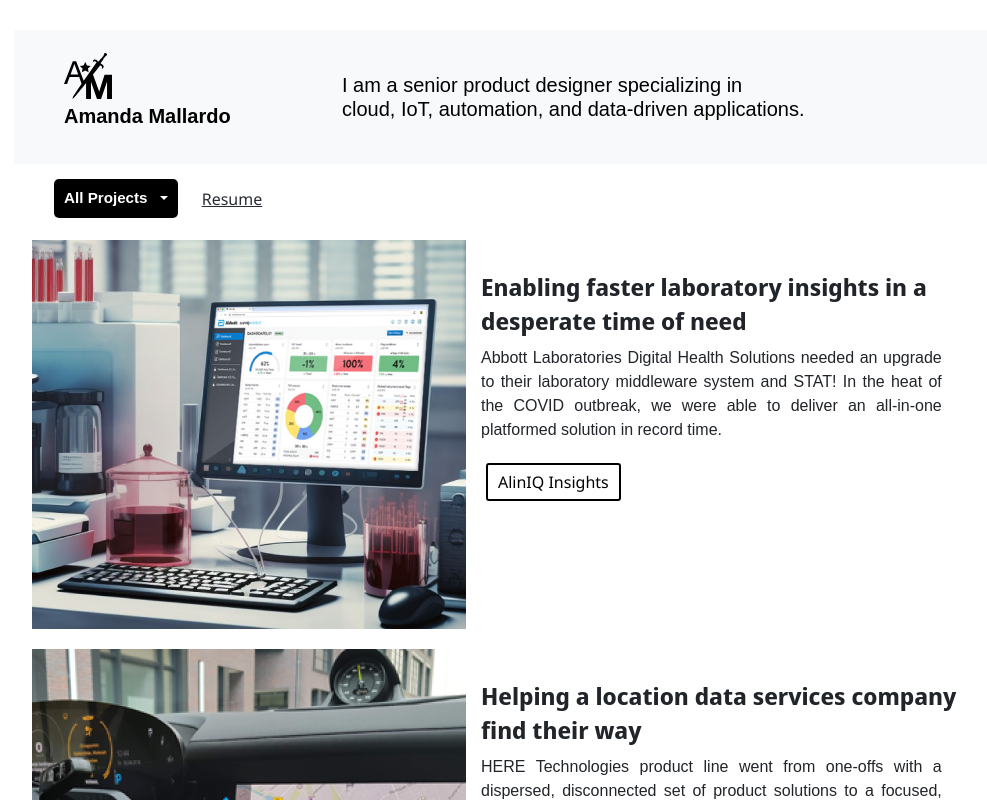
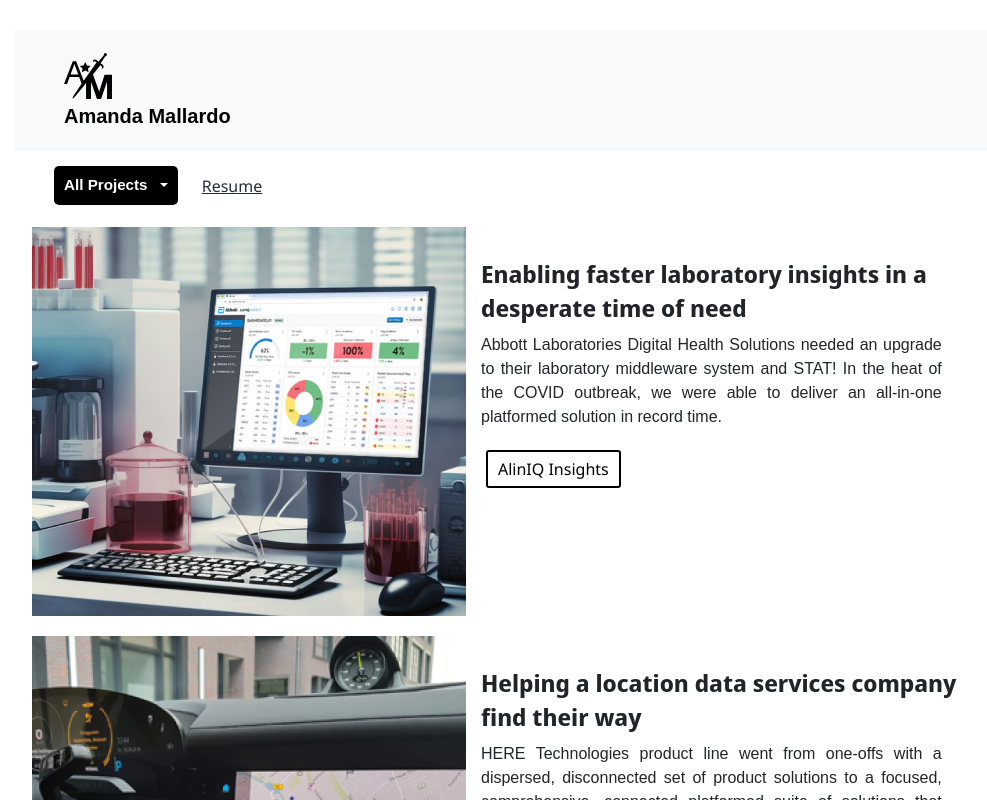
Before and after one commit to armedstar/armedstar.github.io, a React (Create React App) app: page / in a window 1280 px wide. Shown: the top 800 px of the page, without its empty margins (16-1003 px from the left). Built offline with nearby package versions, Linux system fonts and the light colour scheme.

Commit message:
removed title description

```diff
--- a/src/App.css
+++ b/src/App.css
@@ -8,6 +8,10 @@
   text-align: left;
   width:auto;
   padding:30px;
+
+  .navbar-brand{
+    white-space: normal;
+  }
 
 
   .header {
@@ -22,10 +26,11 @@
 
     .title-desc{
       padding:30px 0;
-      width:50%;
+      width:70%;
 
-      p{
+      p {
         word-wrap: break-word;
+        text-align:left;
       }
 
     }
--- a/src/components/NavBar.js
+++ b/src/components/NavBar.js
@@ -6,7 +6,7 @@
 
   return (
     <Navbar expand="lg" className="bg-body-tertiary">
-        <Navbar.Brand className="header"><div class="logo"><a href="#" onClick={() => window.location.reload()}><img src={logo} alt="Amanda Mallardo - Sr. Product Designer"></img></a> <p className="name">Amanda Mallardo</p> </div><div className="title-desc"><p>I am a senior product designer specializing in<br></br> cloud, IoT, automation, and data-driven applications.</p></div> </Navbar.Brand>
+        <Navbar.Brand className="header"><div class="logo"><a href="#" onClick={() => window.location.reload()}><img src={logo} alt="Amanda Mallardo - Sr. Product Designer"></img></a> <p className="name">Amanda Mallardo</p> </div> </Navbar.Brand>
     </Navbar>
   );
 }
--- a/src/components/View.js
+++ b/src/components/View.js
@@ -1,11 +1,14 @@
 import React from 'react';
 import Image from 'react-bootstrap/Image';
+
+window.scrollTo(0, 0);
 
 const View = ({data, viewIndex }) => {
     return(
         <div>
         {data[viewIndex].map(item => (
             <div className="view">
+                <button onClick={() => window.location.reload(true)}>Back</button>
                 {/* Project 1 */}
                 <div className="project">
                     {/* Org Header */}
@@ -16,7 +19,7 @@
                     <Image src={item.imageUrl1} rounded />
                     {/* Role and Description */}
                     <p><h6>Role: </h6>{item.role}</p>
-                    <p><h6>Description:</h6> {item.description}</p>
+                    <p><h6>Description:</h6> {item.description}</p>ß
                     {/* Process description */}
                      {/* Supporting images */}
                     <Image src={item.imageUrl2} rounded />
```
Also changed, not shown: src/App.js (+1 -14 lines).
